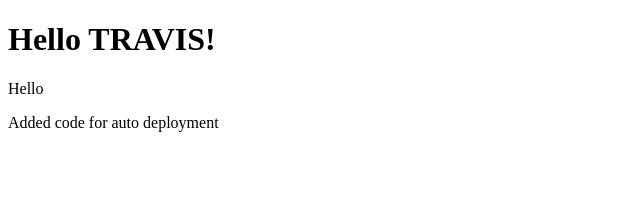
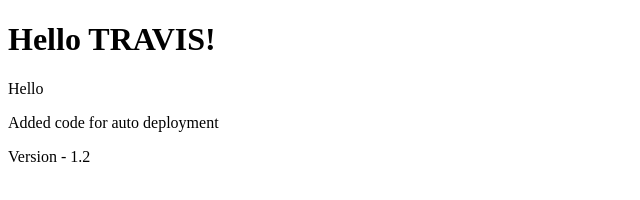
Before and after one commit to rhythm-sharma/electron-travis-ci, an Electron app: page index.html in a window 800 px wide. Shown: the full height of the page, 0-640 px from the left. Drawn offline with Linux system fonts and the light colour scheme.

Commit message:
test2 for deploy

```diff
--- a/index.html
+++ b/index.html
@@ -8,6 +8,7 @@
     <h1>Hello TRAVIS!</h1>
     <p>Hello</p>
     <p>Added code for auto deployment</p>
+    <p>Version - 1.2</p>
     <!-- You can also require other files to run in this process -->
     <script src="./renderer.js"></script>
   </body>
```
